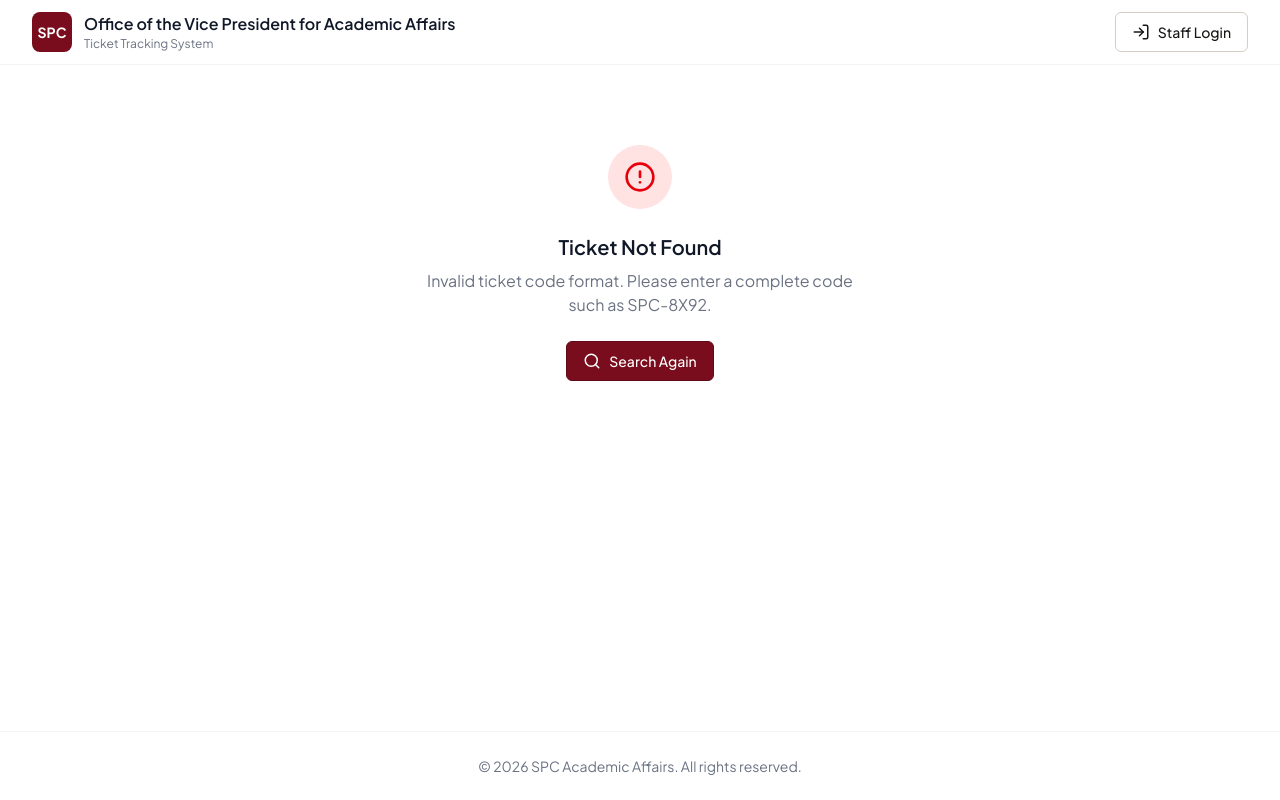
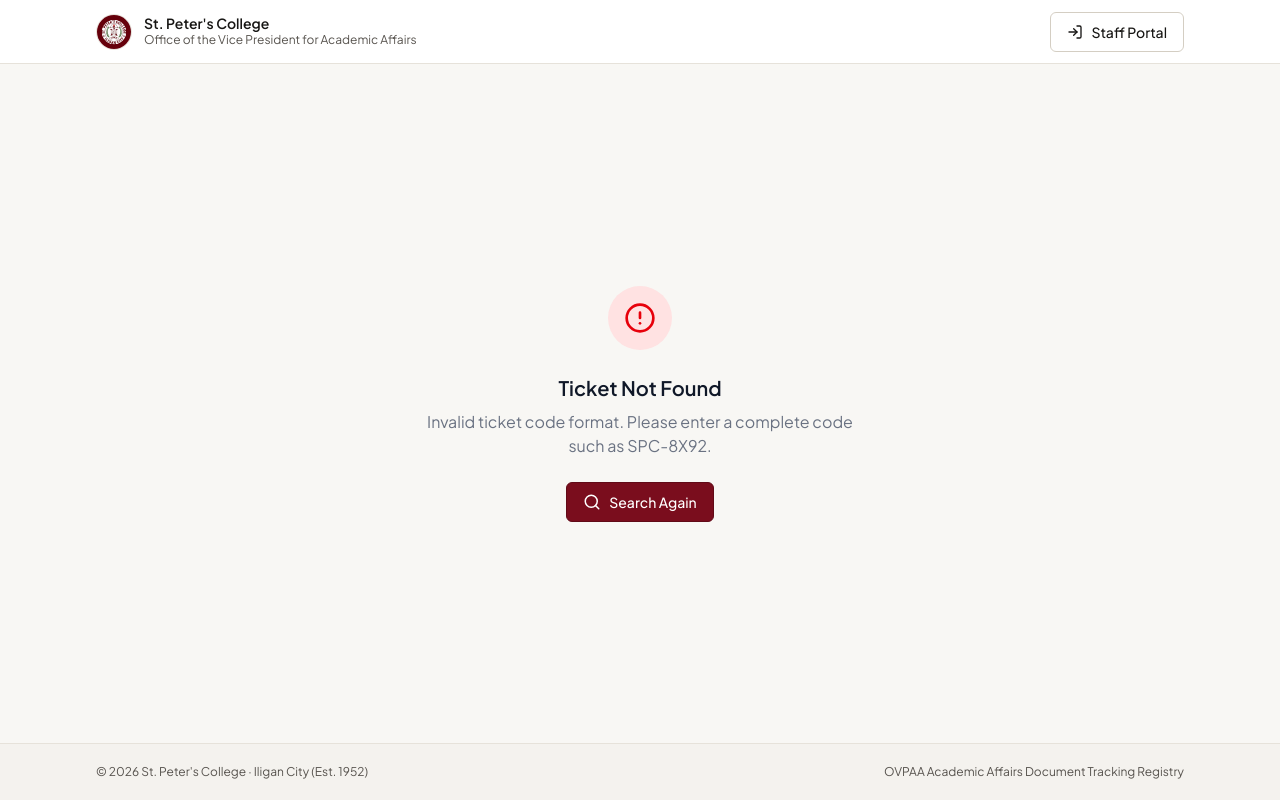
Before and after one commit to KarlCabasagan/spc-academic-affairs-ticket-system, a React (Vite) app: page /track/1 in a window 1280 px wide. Built offline with nearby package versions, Linux system fonts and the light colour scheme.

Commit message:
refactor(layout): redesign PublicLayout and NotFound with unified SPC 1952 crest branding

```diff
--- a/src/layouts/PublicLayout.jsx
+++ b/src/layouts/PublicLayout.jsx
@@ -1,38 +1,47 @@
 import { Outlet, Link } from "react-router-dom";
 import { useAuth } from "../hooks/useAuth";
-import { LogIn } from "lucide-react";
+import { LogIn, ArrowUpRight } from "lucide-react";
 
 const PublicLayout = () => {
   const { user } = useAuth();
 
   return (
-    <div className="min-h-screen flex flex-col bg-white">
+    <div className="min-h-[100dvh] flex flex-col bg-canvas text-ink">
       {/* Header */}
-      <header className="border-b border-gray-100">
-        <div className="max-w-7xl mx-auto px-4 sm:px-6 lg:px-8">
-          <div className="flex items-center justify-between h-16">
-            {/* Logo */}
-            <Link to="/" className="flex items-center gap-3">
-              <div className="w-10 h-10 bg-maroon-700 rounded-xl flex items-center justify-center">
-                <span className="text-white font-bold text-sm">SPC</span>
-              </div>
-              <div className="hidden sm:block">
-                <h1 className="font-semibold text-gray-900">
-                  Office of the Vice President for Academic Affairs
-                </h1>
-                <p className="text-xs text-gray-500">Ticket Tracking System</p>
-              </div>
-            </Link>
+      <header className="sticky top-0 z-30 h-16 border-b border-border bg-surface/95 backdrop-blur-sm print:hidden">
+        <div className="max-w-6xl mx-auto h-full px-4 sm:px-6 lg:px-8 flex items-center justify-between gap-4">
+          <Link
+            to="/"
+            className="flex items-center gap-3 min-w-0 focus-ring rounded-md py-1"
+          >
+            <img
+              src="/icon-192.png"
+              alt="St. Peter's College 1952 Crest"
+              className="w-9 h-9 rounded-full object-cover border border-border shrink-0"
+            />
+            <div className="min-w-0">
+              <p className="font-semibold text-sm text-ink leading-tight truncate">
+                St. Peter&apos;s College
+              </p>
+              <p className="text-xs text-ink-muted truncate hidden sm:block">
+                Office of the Vice President for Academic Affairs
+              </p>
+              <p className="text-xs text-ink-muted truncate sm:hidden">
+                OVPAA Document Registry
+              </p>
+            </div>
+          </Link>
 
-            {/* Auth Button */}
+          <div className="shrink-0">
             {user ? (
               <Link to="/admin/dashboard" className="btn-primary">
-                Dashboard
+                <span>Open Dashboard</span>
+                <ArrowUpRight size={16} />
               </Link>
             ) : (
               <Link to="/login" className="btn-secondary">
-                <LogIn size={18} />
-                <span>Staff Login</span>
+                <LogIn size={16} />
+                <span>Staff Portal</span>
               </Link>
             )}
           </div>
@@ -40,17 +49,18 @@ const PublicLayout = () => {
       </header>
 
       {/* Main Content */}
-      <main className="flex-1">
+      <main className="flex-1 flex flex-col">
         <Outlet />
       </main>
 
       {/* Footer */}
-      <footer className="border-t border-gray-100 py-6">
-        <div className="max-w-7xl mx-auto px-4 sm:px-6 lg:px-8 text-center">
-          <p className="text-sm text-gray-500">
-            © {new Date().getFullYear()} SPC Academic Affairs. All rights
-            reserved.
+      <footer className="border-t border-border bg-rail/60 py-5 print:hidden">
+        <div className="max-w-6xl mx-auto px-4 sm:px-6 lg:px-8 flex flex-col sm:flex-row items-center justify-between gap-2 text-xs text-ink-muted">
+          <p>
+            © {new Date().getFullYear()} St. Peter&apos;s College · Iligan City
+            (Est. 1952)
           </p>
+          <p>OVPAA Academic Affairs Document Tracking Registry</p>
         </div>
       </footer>
     </div>
--- a/src/pages/public/NotFound.jsx
+++ b/src/pages/public/NotFound.jsx
@@ -7,23 +7,20 @@ const NotFound = () => {
 
   return (
     <div className="flex-1 flex items-center justify-center px-4 py-16 sm:py-24">
-      <div className="max-w-md w-full text-center">
-        <div className="w-14 h-14 bg-maroon-50 border border-maroon-200 rounded-xl flex items-center justify-center mx-auto mb-6">
-          <FileWarning size={26} className="text-maroon-700" />
+      <div className="card max-w-md w-full p-8 text-center animate-fadeIn">
+        <div className="w-12 h-12 bg-maroon-50 border border-maroon-200 rounded-lg flex items-center justify-center mx-auto mb-5">
+          <FileWarning size={22} className="text-maroon-700" />
         </div>
-        <p className="text-xs font-semibold uppercase tracking-widest text-maroon-700 mb-2">
-          Error 404
-        </p>
-        <h1 className="text-2xl sm:text-3xl font-bold text-gray-900 mb-3">
-          Page Not Found
+        <h1 className="text-2xl font-bold text-ink tracking-tight mb-2.5 tabular-nums">
+          404 — Page Not Found
         </h1>
-        <p className="text-gray-600 mb-8 max-w-sm mx-auto">
+        <p className="text-sm text-ink-muted mb-7 max-w-[40ch] mx-auto leading-relaxed">
           The page or ticket route you requested does not exist or may have been
           moved.
         </p>
         <div className="flex flex-col sm:flex-row items-center justify-center gap-3">
           <Link to="/" className="btn-primary w-full sm:w-auto">
-            <Search size={18} />
+            <Search size={16} />
             <span>Document Tracker</span>
           </Link>
           {user ? (
@@ -31,13 +28,13 @@ const NotFound = () => {
               to="/admin/dashboard"
               className="btn-secondary w-full sm:w-auto"
             >
-              <LayoutDashboard size={18} />
+              <LayoutDashboard size={16} />
               <span>Admin Dashboard</span>
             </Link>
           ) : (
             <Link to="/login" className="btn-secondary w-full sm:w-auto">
-              <ArrowLeft size={18} />
-              <span>Staff Login</span>
+              <ArrowLeft size={16} />
+              <span>Staff Portal</span>
             </Link>
           )}
         </div>
```
